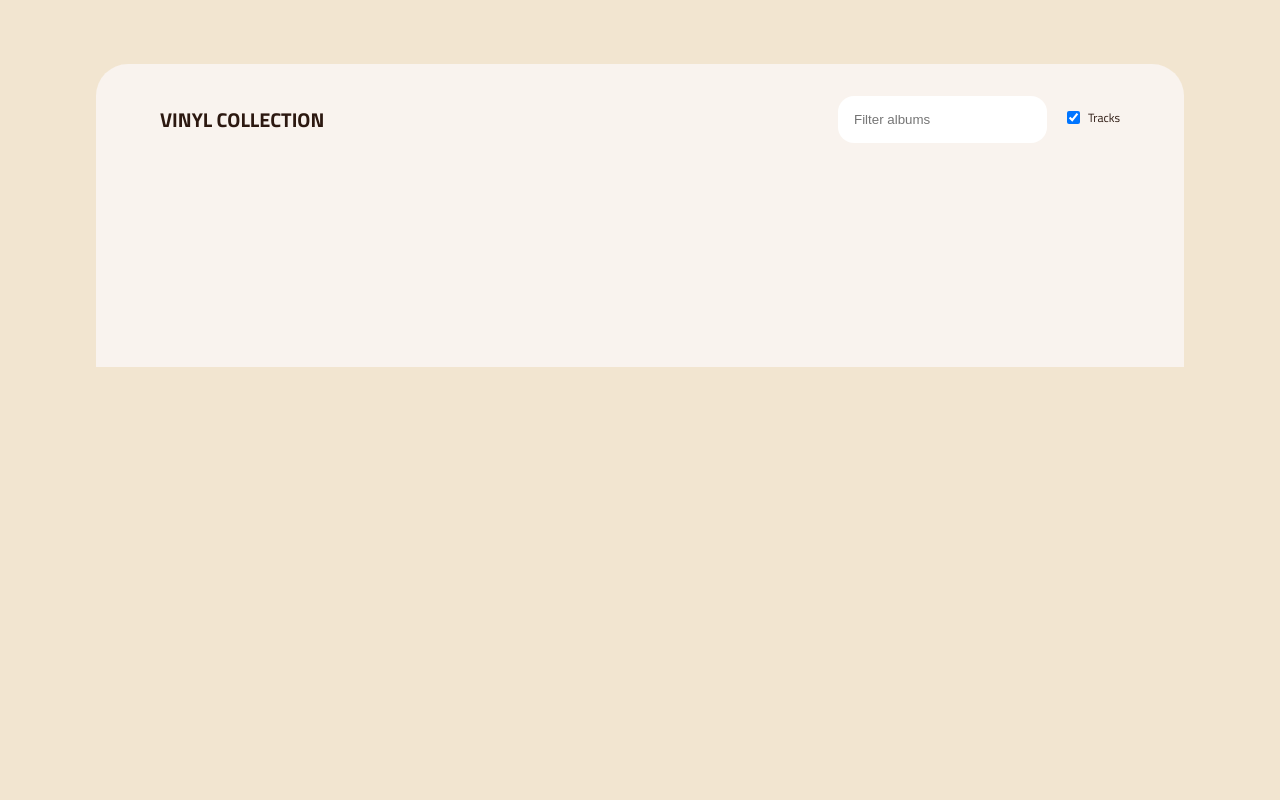
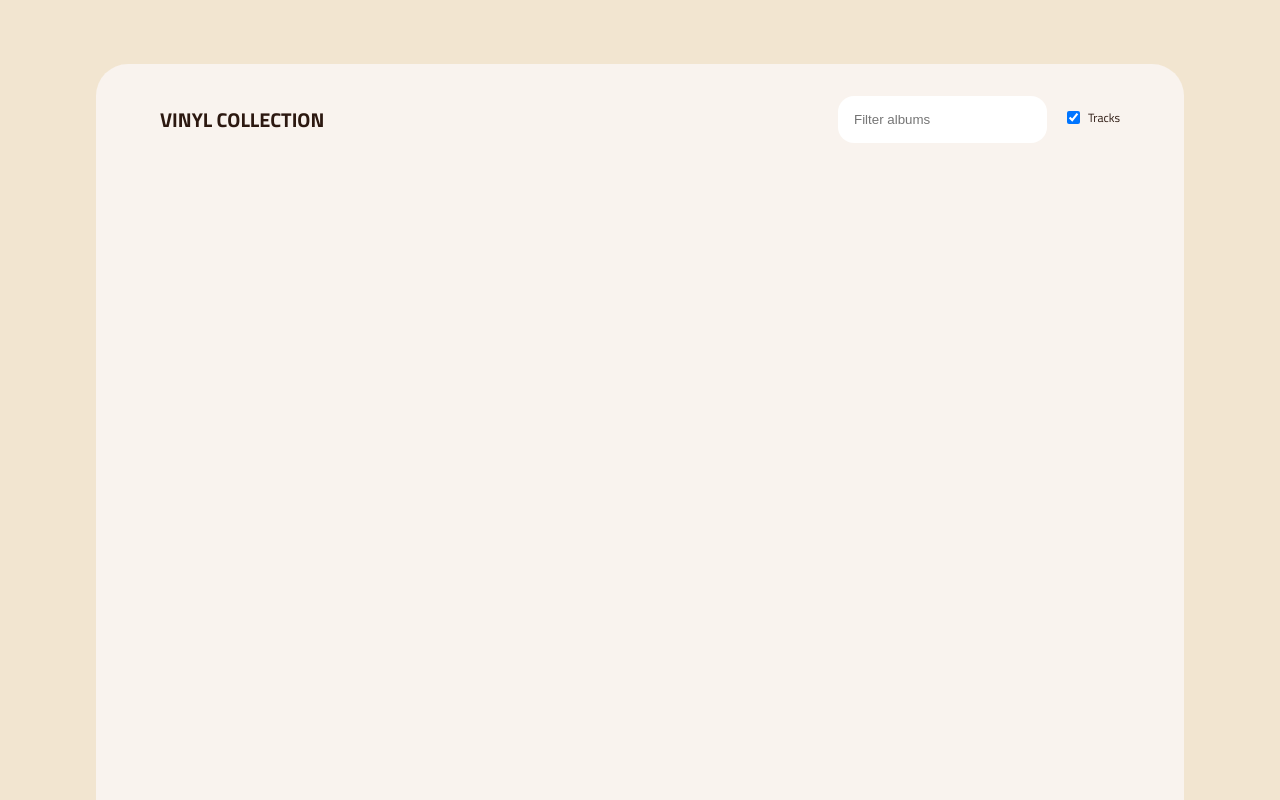
Before and after one commit to JohanGustafsson91/vinyl-collection, a Next.js app: page / in a window 1280 px wide. Built offline with nearby package versions, Linux system fonts and the light colour scheme.

Commit message:
fix: design on empty search result

```diff
--- a/src/pages/index.tsx
+++ b/src/pages/index.tsx
@@ -240,6 +240,8 @@ const Container = styled.div`
   row-gap: ${space(5)};
   right: -${fontSize(6)};
   padding: ${space(3)} ${fontSize(6)} ${space(5)} 0;
+  align-content: flex-start;
+  min-height: calc(100vh - 126px);
 
   ${breakpoint("max-width")} {
     margin: 0 auto;
@@ -247,6 +249,7 @@ const Container = styled.div`
     grid-template-columns: 1fr 1fr 1fr 1fr;
     right: 0;
     padding: ${space(5)} ${space(4)} ${space(6)} ${space(4)};
+    min-height: calc(100vh - 175px);
   }
 `;
 
```
